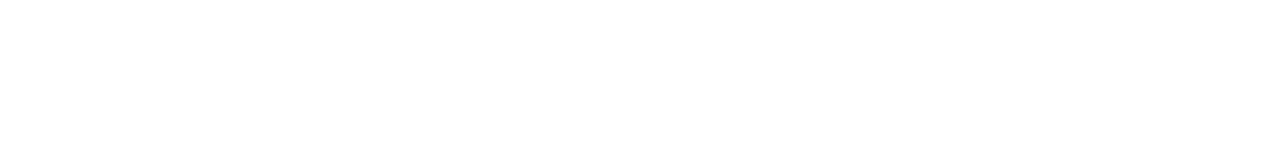
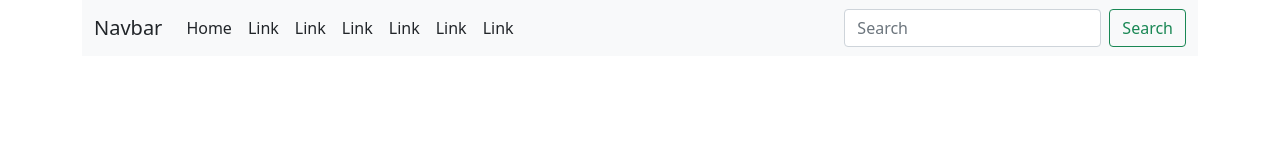
Before and after one commit to Jonjo15/bootstrap, a plain HTML site: page index.html in a window 1280 px wide. Drawn offline with nearby package versions, Linux system fonts and the light colour scheme.

Commit message:
Started the project

```diff
--- a/index.html
+++ b/index.html
@@ -1,12 +1,76 @@
-<!DOCTYPE html>
+<!doctype html>
 <html lang="en">
-<head>
-    <meta charset="UTF-8">
-    <meta name="viewport" content="width=device-width, initial-scale=1.0">
-    <title>Bootstrap</title>
-    <link rel="stylesheet" href="style.css">
-</head>
-<body>
+  <head>
+    <!-- Required meta tags -->
+    <meta charset="utf-8">
+    <meta name="viewport" content="width=device-width, initial-scale=1">
 
-</body>
+    <!-- Bootstrap CSS -->
+    <link href="https://cdn.jsdelivr.net/npm/bootstrap@5.0.0-beta1/dist/css/bootstrap.min.css" rel="stylesheet" integrity="sha384-giJF6kkoqNQ00vy+HMDP7azOuL0xtbfIcaT9wjKHr8RbDVddVHyTfAAsrekwKmP1" crossorigin="anonymous">
+
+    <title>Hello, world!</title>
+  </head>
+  <body>
+    <div class="container">
+        <nav class="navbar navbar-expand-lg navbar-light bg-light">
+            <div class="container-fluid">
+              <a class="navbar-brand text-dark" href="#">Navbar</a>
+              <button class="navbar-toggler" type="button" data-bs-toggle="collapse" data-bs-target="#navbarSupportedContent" aria-controls="navbarSupportedContent" aria-expanded="false" aria-label="Toggle navigation">
+                <span class="navbar-toggler-icon"></span>
+              </button>
+              <div class="collapse navbar-collapse" id="navbarSupportedContent">
+                <ul class="navbar-nav me-auto mb-2 mb-lg-0">
+                  <li class="nav-item">
+                    <a class="nav-link text-dark" aria-current="page" href="#">Home</a>
+                  </li>
+                  <li class="nav-item">
+                    <a class="nav-link text-dark" href="#">Link</a>
+                  </li>
+                  <li class="nav-item">
+                    <a class="nav-link text-dark" href="#">Link</a>
+                  </li>
+                  <li class="nav-item">
+                    <a class="nav-link text-dark" href="#">Link</a>
+                  </li>
+                  <li class="nav-item">
+                    <a class="nav-link text-dark" href="#">Link</a>
+                  </li>
+                  <li class="nav-item">
+                    <a class="nav-link text-dark" href="#">Link</a>
+                  </li>
+                  <li class="nav-item">
+                    <a class="nav-link text-dark" href="#">Link</a>
+                  </li>
+                </ul>
+                <form class="d-flex">
+                  <input class="form-control me-2" type="search" placeholder="Search" aria-label="Search">
+                  <button class="btn btn-outline-success" type="submit">Search</button>
+                </form>
+              </div>
+            </div>
+          </nav>
+    </div>
+
+
+
+
+
+
+
+
+
+
+
+
+    <!-- Optional JavaScript; choose one of the two! -->
+
+    <!-- Option 1: Bootstrap Bundle with Popper -->
+    <script src="https://cdn.jsdelivr.net/npm/bootstrap@5.0.0-beta1/dist/js/bootstrap.bundle.min.js" integrity="sha384-ygbV9kiqUc6oa4msXn9868pTtWMgiQaeYH7/t7LECLbyPA2x65Kgf80OJFdroafW" crossorigin="anonymous"></script>
+
+    <!-- Option 2: Separate Popper and Bootstrap JS -->
+    <!--
+    <script src="https://cdn.jsdelivr.net/npm/@popperjs/core@2.5.4/dist/umd/popper.min.js" integrity="sha384-q2kxQ16AaE6UbzuKqyBE9/u/KzioAlnx2maXQHiDX9d4/zp8Ok3f+M7DPm+Ib6IU" crossorigin="anonymous"></script>
+    <script src="https://cdn.jsdelivr.net/npm/bootstrap@5.0.0-beta1/dist/js/bootstrap.min.js" integrity="sha384-pQQkAEnwaBkjpqZ8RU1fF1AKtTcHJwFl3pblpTlHXybJjHpMYo79HY3hIi4NKxyj" crossorigin="anonymous"></script>
+    -->
+  </body>
 </html>
```
